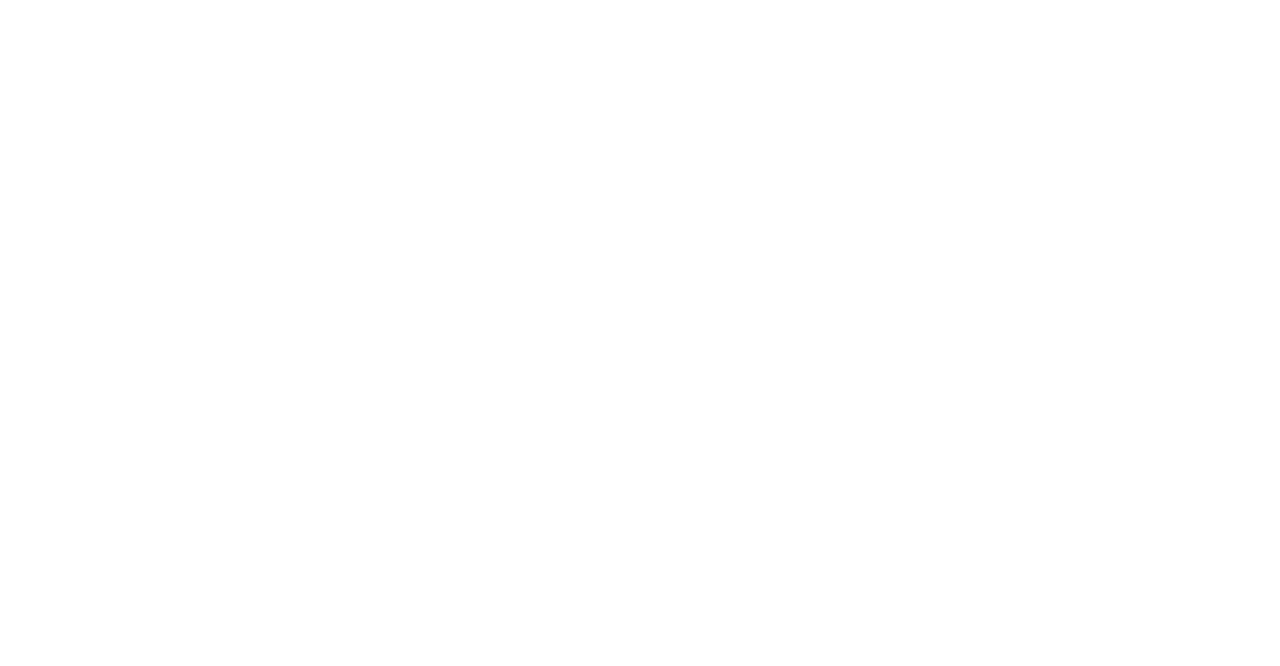
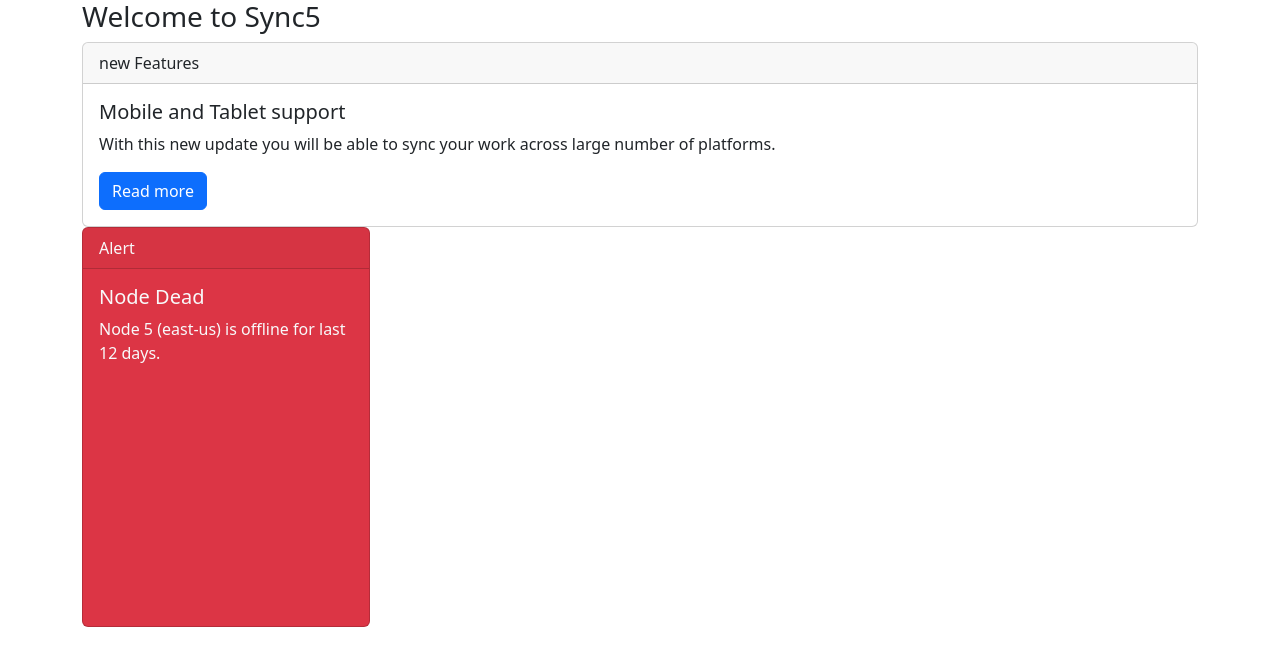
Before and after one commit to acciojob/bootstrap-card-TejaswiniHirudkar, a website: page main.html in a window 1280 px wide. Drawn offline with nearby package versions, Linux system fonts and the light colour scheme.

Commit message:
created a submission

```diff
--- a/main.html
+++ b/main.html
@@ -4,12 +4,41 @@
 
 <head>
 	<link rel="stylesheet" href="styles.css">
+	<link href="https://cdn.jsdelivr.net/npm/bootstrap@5.3.0-alpha3/dist/css/bootstrap.min.css" rel="stylesheet" integrity="sha384-KK94CHFLLe+nY2dmCWGMq91rCGa5gtU4mk92HdvYe+M/SXH301p5ILy+dN9+nJOZ" crossorigin="anonymous">
 </head>
 
 <body>
 	<!-- the entire body must be written by student -->
+	<div class="container">
+		<h3>Welcome to Sync5</h3>
+		<div class="card">
+  <div class="card-header">
+    new Features
+  </div>
+  <div class="card-body">
+    <h5 class="card-title">Mobile and Tablet support</h5>
+    <p class="card-text">With this new update you will be able to sync your work across large number of platforms.</p>
+    <a href="#" class="btn btn-primary">Read more</a>
+  </div>
+</div>
+		<div class="card-deck" style="display:flex;">
+			<div class="card bg-danger text-light" style="width:18rem; height:400px;">
+  <div class="card-header">
+    Alert
+  </div>
+  <div class="card-body">
+    <h5 class="card-title">Node Dead</h5>
+    <p class="card-text">Node 5 (east-us) is offline for last 12 days.</p>
+  </div>
+</div>
+		</div>
+	</div>
+
+
+
     <script type="text/javascript" src="./script.js">
 </script>
+	<script src="https://cdn.jsdelivr.net/npm/bootstrap@5.3.0-alpha3/dist/js/bootstrap.bundle.min.js" integrity="sha384-ENjdO4Dr2bkBIFxQpeoTz1HIcje39Wm4jDKdf19U8gI4ddQ3GYNS7NTKfAdVQSZe" crossorigin="anonymous"></script>
 
 </body>
 
```
